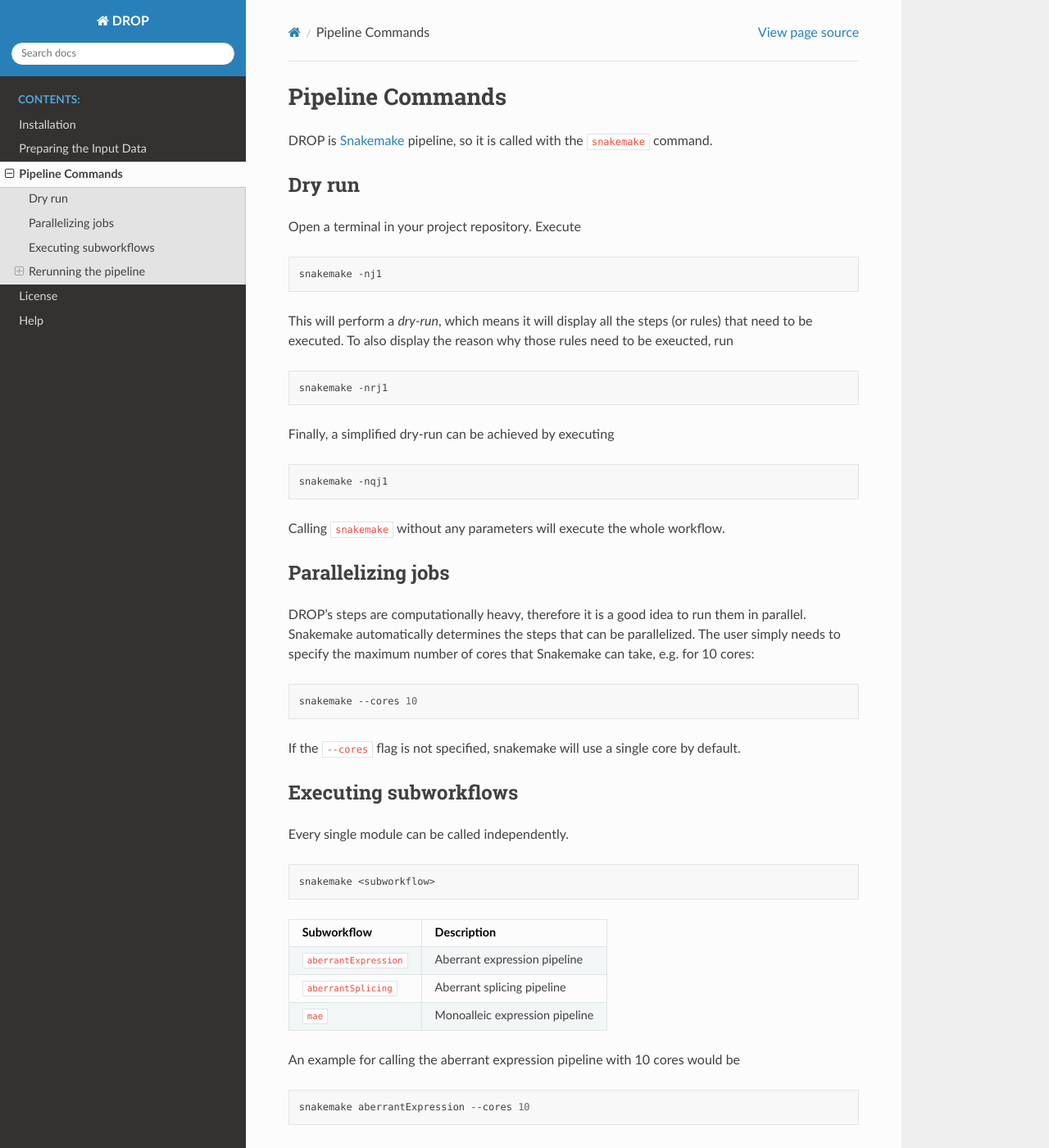
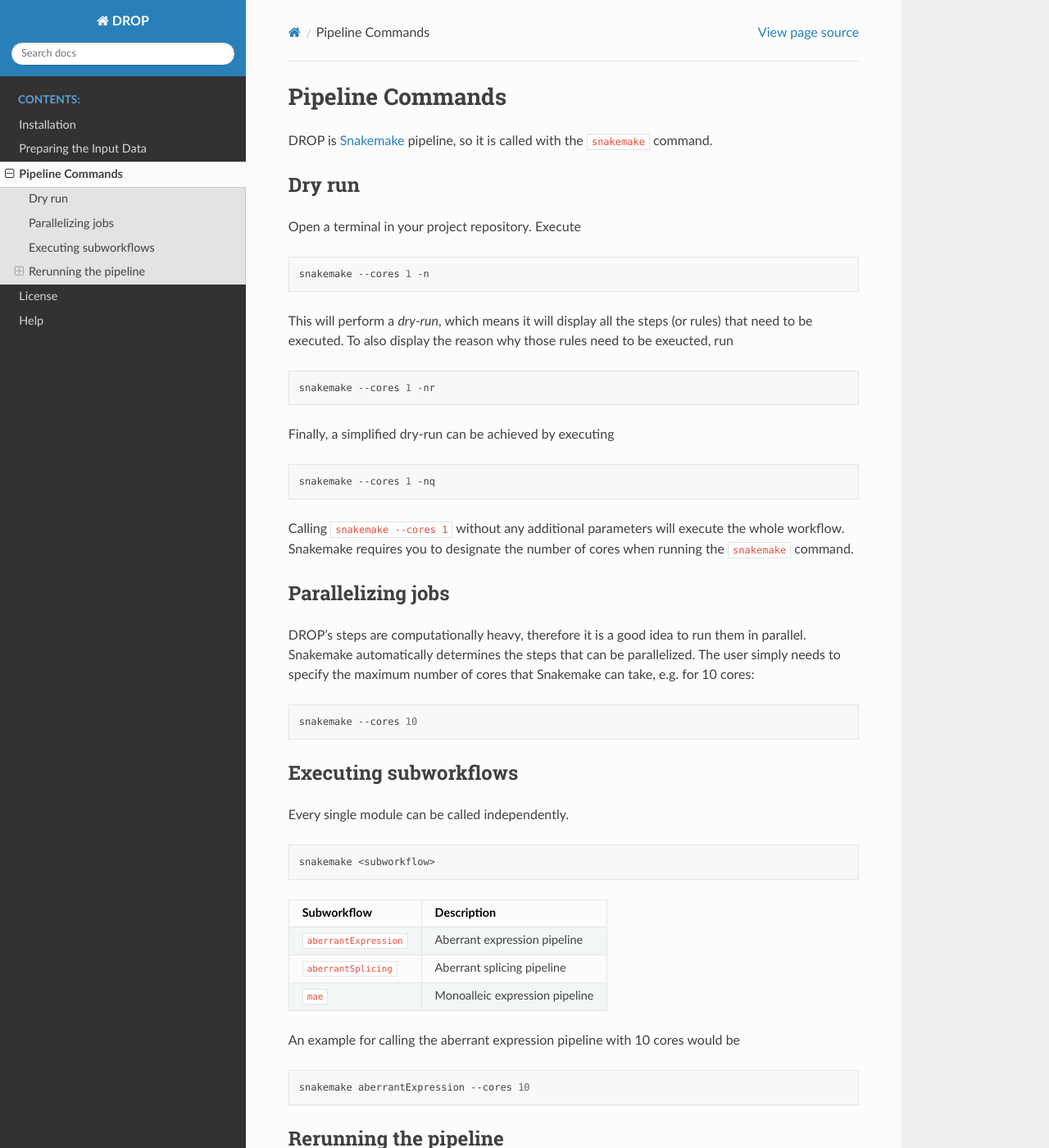
Before and after one commit to gagneurlab/drop, a Sphinx documentation site: the page built from docs/source/pipeline.rst, in a window 1280 px wide and 1400 px high. Shown: the whole window at 82% size. Built offline with Sphinx 7.4.7 and the Read the Docs theme 2.0.0, drawn with Linux system fonts in a browser that asks for light colours.

Commit message:
Update docs (#228)
* update docs

* table syntax

* Update prepare.rst

* update docs

* Update pipeline.rst

```diff
--- a/docs/source/index.rst
+++ b/docs/source/index.rst
@@ -38,7 +38,7 @@
 
 .. code-block:: bash
 
-    snakemake -nj1 # dryrun
+    snakemake --cores 1 -n # dryrun
     snakemake --cores 1
 
 Expected runtime: 25 min
--- a/docs/source/installation.rst
+++ b/docs/source/installation.rst
@@ -30,7 +30,7 @@
 
 .. code-block:: bash
 
-    snakemake -n # dryrun
+    snakemake --cores 1 -n # dryrun
     snakemake --cores 1
 
 Initialize a project
--- a/docs/source/pipeline.rst
+++ b/docs/source/pipeline.rst
@@ -10,21 +10,21 @@
 
 .. code-block:: bash
 
-    snakemake -nj1
+    snakemake --cores 1 -n
 
 This will perform a *dry-run*, which means it will display all the steps (or rules) that need to be executed. To also display the reason why those rules need to be exeucted, run
 
 .. code-block:: bash
 
-    snakemake -nrj1
+    snakemake --cores 1 -nr
 
 Finally, a simplified dry-run can be achieved by executing
 
 .. code-block:: bash
 
-    snakemake -nqj1
+    snakemake --cores 1 -nq
 
-Calling ``snakemake`` without any parameters will execute the whole workflow.
+Calling ``snakemake --cores 1`` without any additional parameters will execute the whole workflow. Snakemake requires you to designate the number of cores when running the ``snakemake`` command.
 
 
 Parallelizing jobs
@@ -35,8 +35,6 @@
 .. code-block:: bash
 
     snakemake --cores 10
-
-If the ``--cores`` flag is not specified, snakemake will use a single core by default.
 
 
 Executing subworkflows
```
Also changed, not shown: docs/source/prepare.rst (+8 -3 lines).
